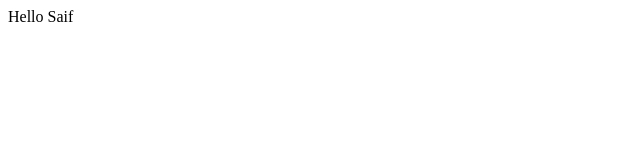
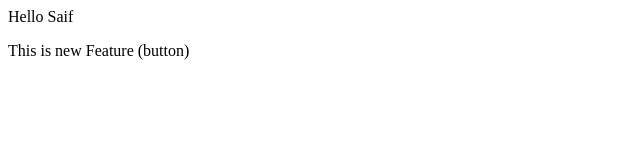
Before and after one commit to SaifAli-110/LocalRepo, a plain HTML site: page index.html in a window 1280 px wide. Shown: the whole page, without its empty margins (0-640 px from the left). Drawn offline with Linux system fonts and the light colour scheme.

Commit message:
add new feature

```diff
--- a/index.html
+++ b/index.html
@@ -1 +1,2 @@
 <p>Hello Saif</p>
+<p>This is new Feature (button)</p>
```
